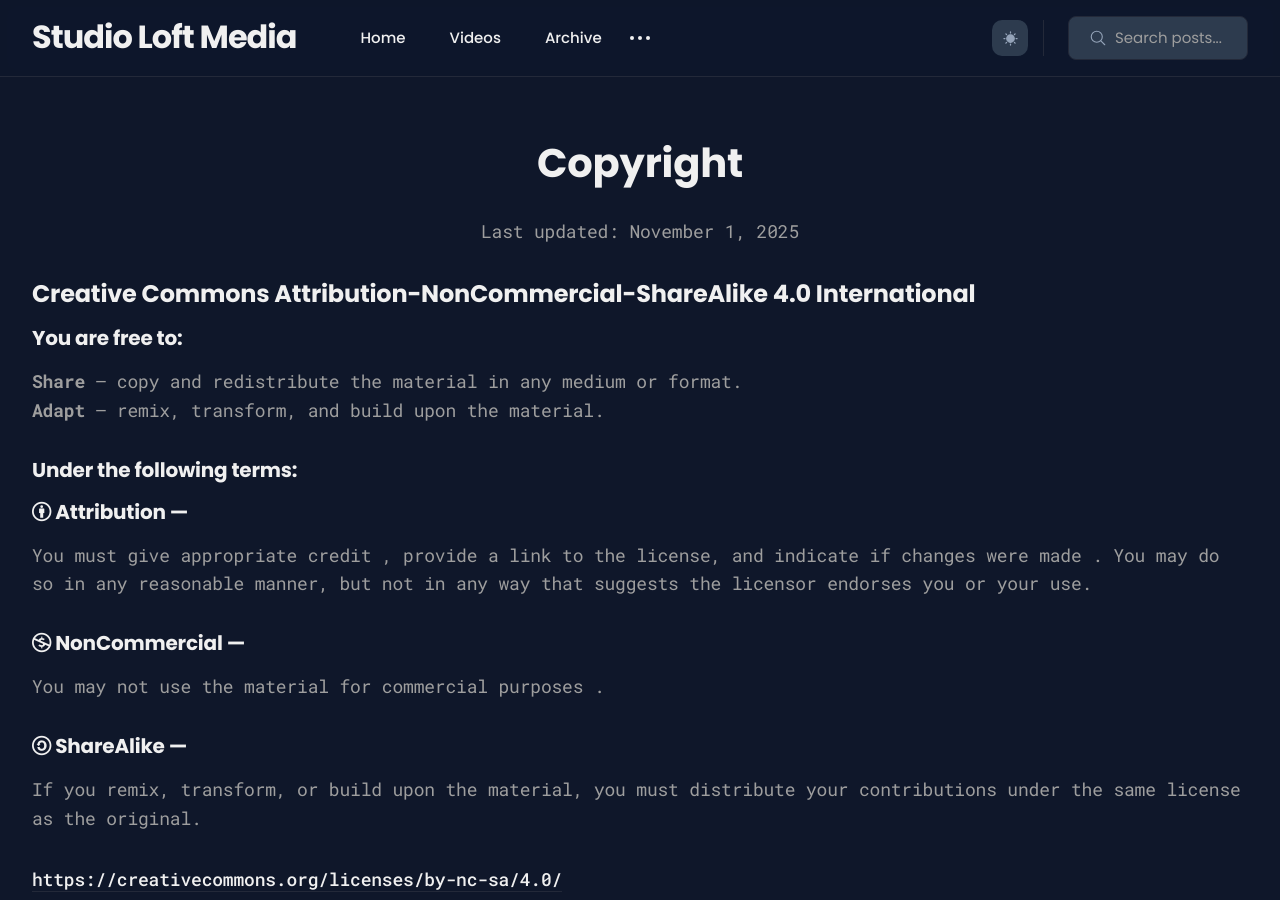
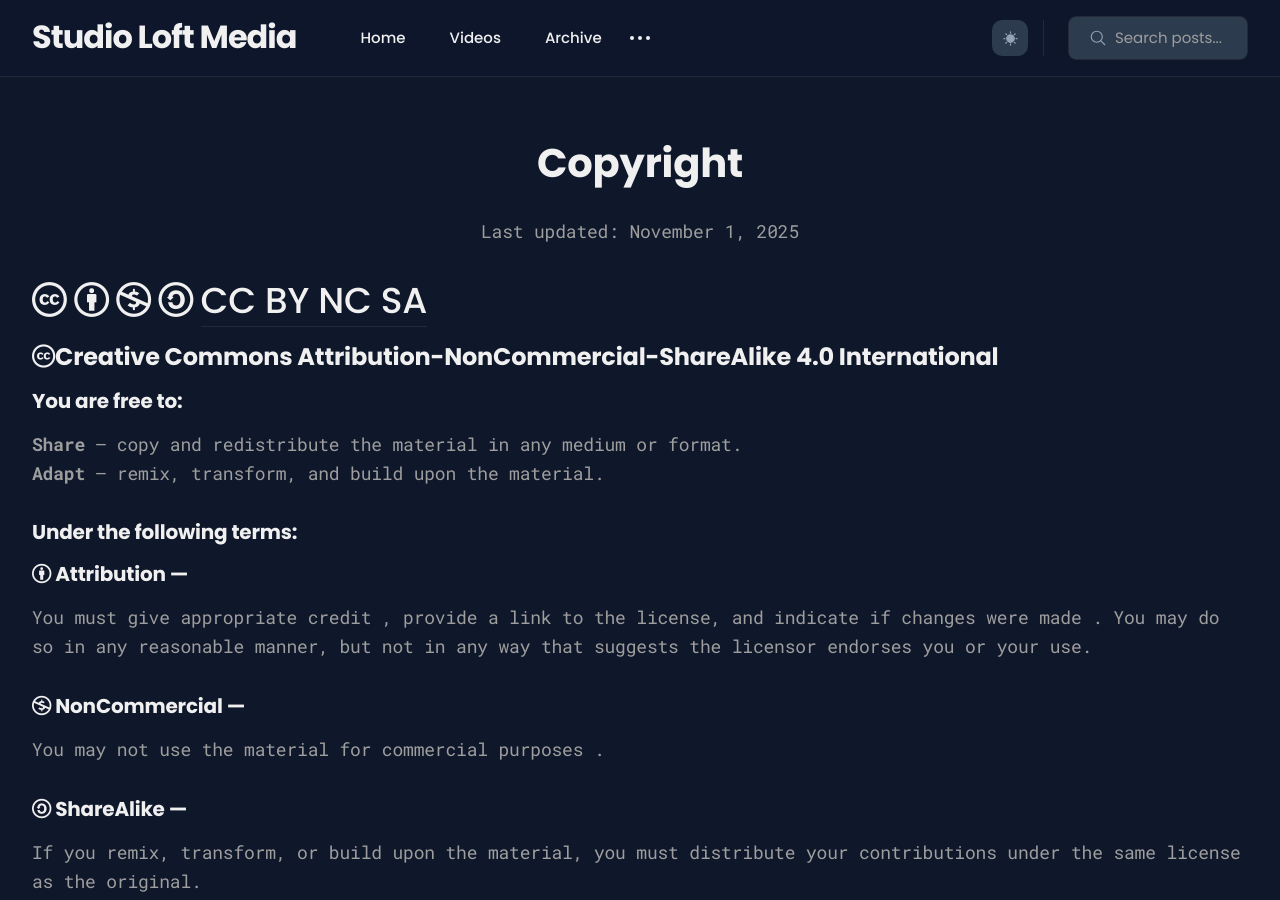
Before and after one commit to studioloft/studioloft.github.io, a Jekyll site: the page built from _pages/copyright.md, in a window 1280 px wide and 900 px high. Built offline with Jekyll 4.4.1, drawn with Linux system fonts in a browser that asks for light colours.

Commit message:
copyright copy update

```diff
--- a/_pages/copyright.md
+++ b/_pages/copyright.md
@@ -6,7 +6,8 @@ permalink: /copyright/
 
 <p style="text-align: center;">Last updated: November 1, 2025</p>
 
-<h3><i class="fa-brands fa-creative-commons-cc"></i>Creative Commons Attribution-NonCommercial-ShareAlike 4.0 International</h3>
+<h1><i class="fa-brands fa-creative-commons"></i> <i class="fa-brands fa-creative-commons-by"></i>  <i class="fa-brands fa-creative-commons-nc"></i>  <i class="fa-brands fa-creative-commons-sa"></i> <a href="https://studioloft.github.io/copyright/">CC BY NC SA</a></h1>
+<h3><i class="fa-brands fa-creative-commons"></i>Creative Commons Attribution-NonCommercial-ShareAlike 4.0 International</h3>
 <h4>You are free to:</H4>
 <b>Share</B> — copy and redistribute the material in any medium or format.
 <br>
```
